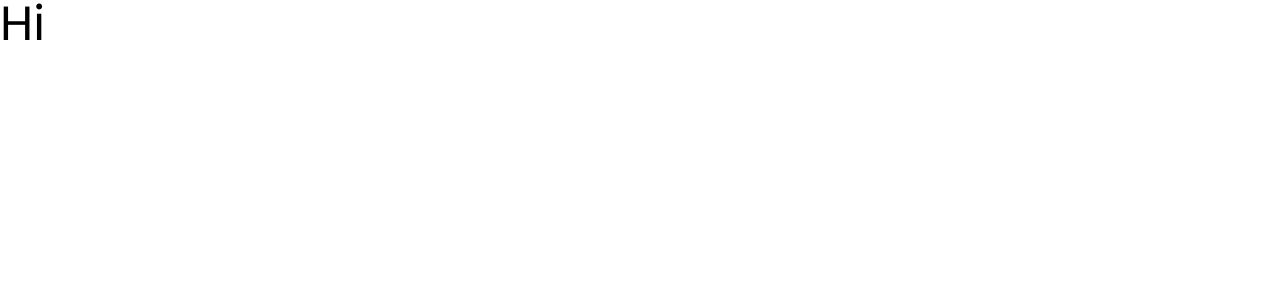
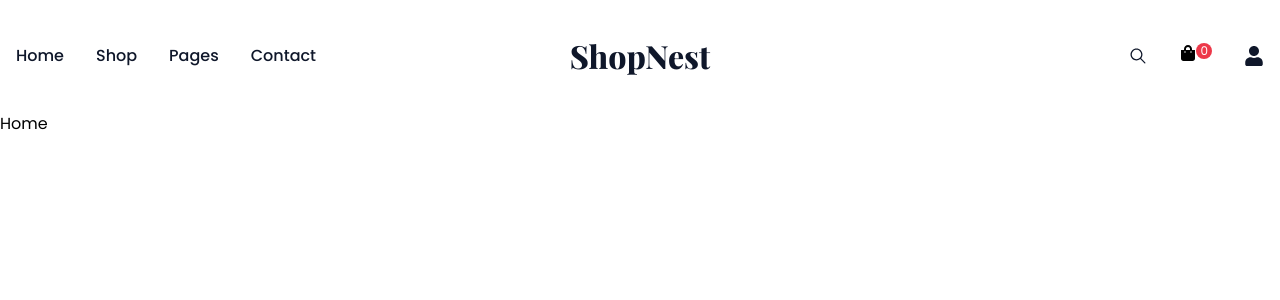
Before and after one commit to mitanvir05/shopnest-ecommerce-website, a React (Vite) app in the folder frontend/: page / in a window 1280 px wide. Shown: the top 300 px of the page. Built offline with nearby package versions, Linux system fonts and the light colour scheme.

Commit message:
navbar added

```diff
--- a/frontend/package.json
+++ b/frontend/package.json
@@ -12,6 +12,7 @@
   "dependencies": {
     "react": "^18.3.1",
     "react-dom": "^18.3.1",
+    "react-icons": "^5.4.0",
     "react-router-dom": "^7.1.3"
   },
   "devDependencies": {
--- a/frontend/src/App.jsx
+++ b/frontend/src/App.jsx
@@ -1,10 +1,13 @@
+import { Outlet } from 'react-router-dom'
+import './App.css'
+import Navbar from './components/Navbar'
 
-import './App.css'
 
 function App() {
   return (
     <>
-     <h1 className='text-5xl'>Hi</h1>
+    <Navbar></Navbar>
+     <Outlet></Outlet>
     </>
   )
 }
--- /dev/null
+++ b/frontend/src/components/Navbar.jsx
@@ -0,0 +1,54 @@
+import { Link } from "react-router-dom";
+import { IoIosSearch } from "react-icons/io";
+import { FaShoppingBag } from "react-icons/fa";
+import { FaUser } from "react-icons/fa";
+
+const Navbar = () => {
+  return (
+    <header className="fixed-nav-bar w-nav">
+      <nav className="max-w-screen-2xl mx-auto px-4 flex justify-between items-center">
+        <ul className="nav__links link">
+          <li>
+            <Link to="/">Home</Link>
+          </li>
+          <li>
+            <Link to="/shop">Shop</Link>
+          </li>
+          <li>
+            <Link to="/Pages">Pages</Link>
+          </li>
+          <li>
+            <Link to="/contact">Contact</Link>
+          </li>
+        </ul>
+        {/* logo */}
+        <div className="nav__logo">
+          <Link to="/">ShopNest</Link>
+        </div>
+        {/* logo */}
+        <div className="nav__icons relative">
+          <span>
+            <Link to="/search">
+              <IoIosSearch />
+            </Link>
+          </span>
+          <span className="hover:text-primary">
+            <button>
+              <FaShoppingBag />
+            </button>
+            <sup className="text-xs inline-block px-1 text-white rounded-full bg-primary text-center">
+              0
+            </sup>
+          </span>
+          <span>
+            <Link to="/login">
+              <FaUser />
+            </Link>
+          </span>
+        </div>
+      </nav>
+    </header>
+  );
+};
+
+export default Navbar;
--- a/frontend/src/routers/routers.jsx
+++ b/frontend/src/routers/routers.jsx
@@ -4,6 +4,10 @@ const router = createBrowserRouter([
   {
     path: "/",
     element: <App/>,
+    children:[{
+      path: "/",
+      element: <div>Home</div>,
+    }]
   },
 ]);
 export default router;
```
Also changed, not shown: frontend/src/assets/github-cover.png (deleted), 1 other file (tests, documents, lock files or other folders).
